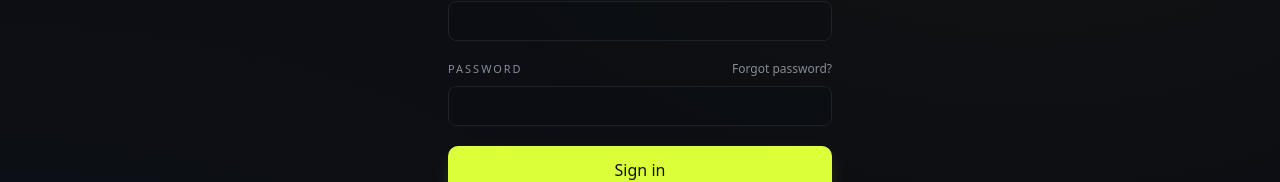
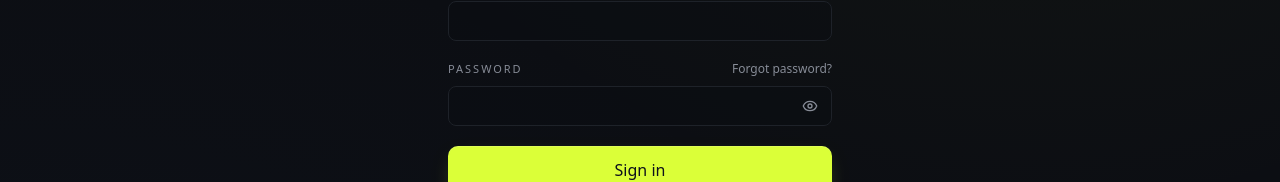
Before and after one commit to Adil-Rafiq/kavelog, a Next.js app: page /login in a window 1280 px wide. Shown: the part 322-504 px from the top of the page. Built offline with nearby package versions, Linux system fonts and the light colour scheme.

Commit message:
feat: add show/hide password toggle on auth forms
New PasswordInput component with eye icon button used on login,
register, and reset password forms.

Co-Authored-By: Claude Opus 4.7 (1M context) <noreply@anthropic.com>

```diff
--- a/src/app/(auth)/login/login-form.tsx
+++ b/src/app/(auth)/login/login-form.tsx
@@ -7,6 +7,7 @@ import { signIn } from "next-auth/react";
 import { Button } from "@/components/ui/button";
 import { Input } from "@/components/ui/input";
 import { Label } from "@/components/ui/label";
+import { PasswordInput } from "@/components/ui/password-input";
 import { toast } from "@/components/ui/toaster";
 
 export function LoginForm() {
@@ -62,9 +63,8 @@ export function LoginForm() {
             Forgot password?
           </Link>
         </div>
-        <Input
+        <PasswordInput
           id="password"
-          type="password"
           autoComplete="current-password"
           required
           value={password}
--- a/src/app/(auth)/register/register-form.tsx
+++ b/src/app/(auth)/register/register-form.tsx
@@ -5,6 +5,7 @@ import { useRouter } from "next/navigation";
 import { Button } from "@/components/ui/button";
 import { Input } from "@/components/ui/input";
 import { Label } from "@/components/ui/label";
+import { PasswordInput } from "@/components/ui/password-input";
 import { Select } from "@/components/ui/select";
 import { toast } from "@/components/ui/toaster";
 
@@ -73,9 +74,8 @@ export function RegisterForm({ departments }: { departments: DepartmentOption[]
       </div>
       <div className="flex flex-col gap-2">
         <Label htmlFor="password">Password (min 8 characters)</Label>
-        <Input
+        <PasswordInput
           id="password"
-          type="password"
           autoComplete="new-password"
           required
           minLength={8}
--- a/src/app/(auth)/reset/reset-form.tsx
+++ b/src/app/(auth)/reset/reset-form.tsx
@@ -4,8 +4,8 @@ import * as React from "react";
 import Link from "next/link";
 import { useSearchParams } from "next/navigation";
 import { Button } from "@/components/ui/button";
-import { Input } from "@/components/ui/input";
 import { Label } from "@/components/ui/label";
+import { PasswordInput } from "@/components/ui/password-input";
 import { toast } from "@/components/ui/toaster";
 
 export function ResetForm() {
@@ -79,9 +79,8 @@ export function ResetForm() {
     <form onSubmit={onSubmit} className="flex flex-col gap-5">
       <div className="flex flex-col gap-2">
         <Label htmlFor="password">New password (min 8 characters)</Label>
-        <Input
+        <PasswordInput
           id="password"
-          type="password"
           autoComplete="new-password"
           required
           minLength={8}
@@ -91,9 +90,8 @@ export function ResetForm() {
       </div>
       <div className="flex flex-col gap-2">
         <Label htmlFor="confirm">Confirm password</Label>
-        <Input
+        <PasswordInput
           id="confirm"
-          type="password"
           autoComplete="new-password"
           required
           minLength={8}
--- /dev/null
+++ b/src/components/ui/password-input.tsx
@@ -0,0 +1,39 @@
+"use client";
+
+import * as React from "react";
+import { Eye, EyeOff } from "lucide-react";
+import { cn } from "@/lib/utils";
+
+export const PasswordInput = React.forwardRef<
+  HTMLInputElement,
+  Omit<React.InputHTMLAttributes<HTMLInputElement>, "type">
+>(({ className, ...props }, ref) => {
+  const [visible, setVisible] = React.useState(false);
+  return (
+    <div className="relative">
+      <input
+        ref={ref}
+        type={visible ? "text" : "password"}
+        className={cn(
+          "flex h-10 w-full rounded-[8px] border border-input bg-background/40 px-3 py-2 pr-10 text-sm text-foreground",
+          "placeholder:text-muted-foreground/70",
+          "transition-colors signal-ring",
+          "disabled:cursor-not-allowed disabled:opacity-50",
+          className
+        )}
+        {...props}
+      />
+      <button
+        type="button"
+        onClick={() => setVisible((v) => !v)}
+        aria-label={visible ? "Hide password" : "Show password"}
+        aria-pressed={visible}
+        tabIndex={-1}
+        className="absolute right-2 top-1/2 -translate-y-1/2 inline-flex h-7 w-7 items-center justify-center rounded-md text-muted-foreground hover:text-foreground transition-colors signal-ring"
+      >
+        {visible ? <EyeOff className="h-4 w-4" /> : <Eye className="h-4 w-4" />}
+      </button>
+    </div>
+  );
+});
+PasswordInput.displayName = "PasswordInput";
```
Also changed, not shown: 1 other file (tests, documents, lock files or other folders).
